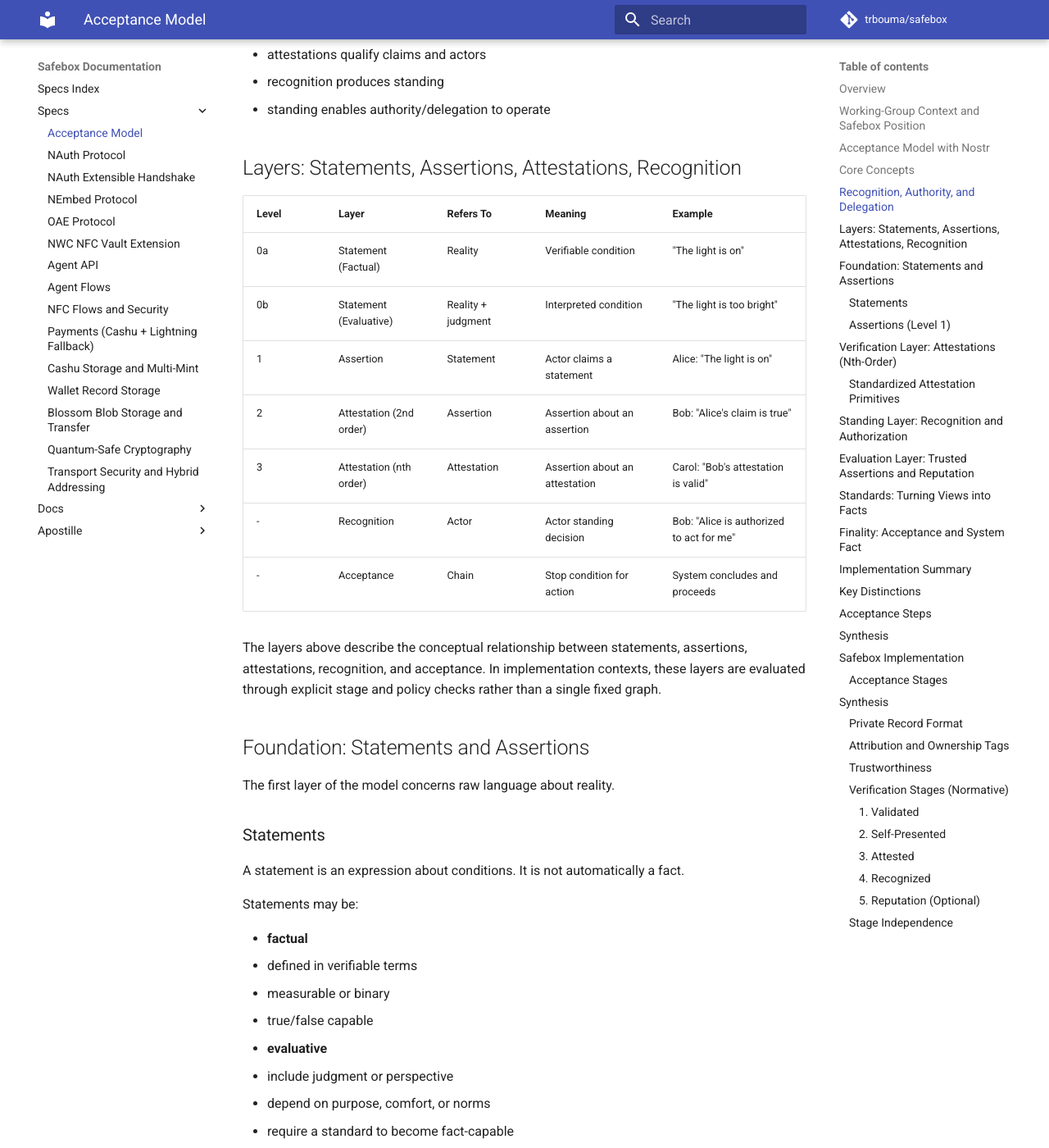
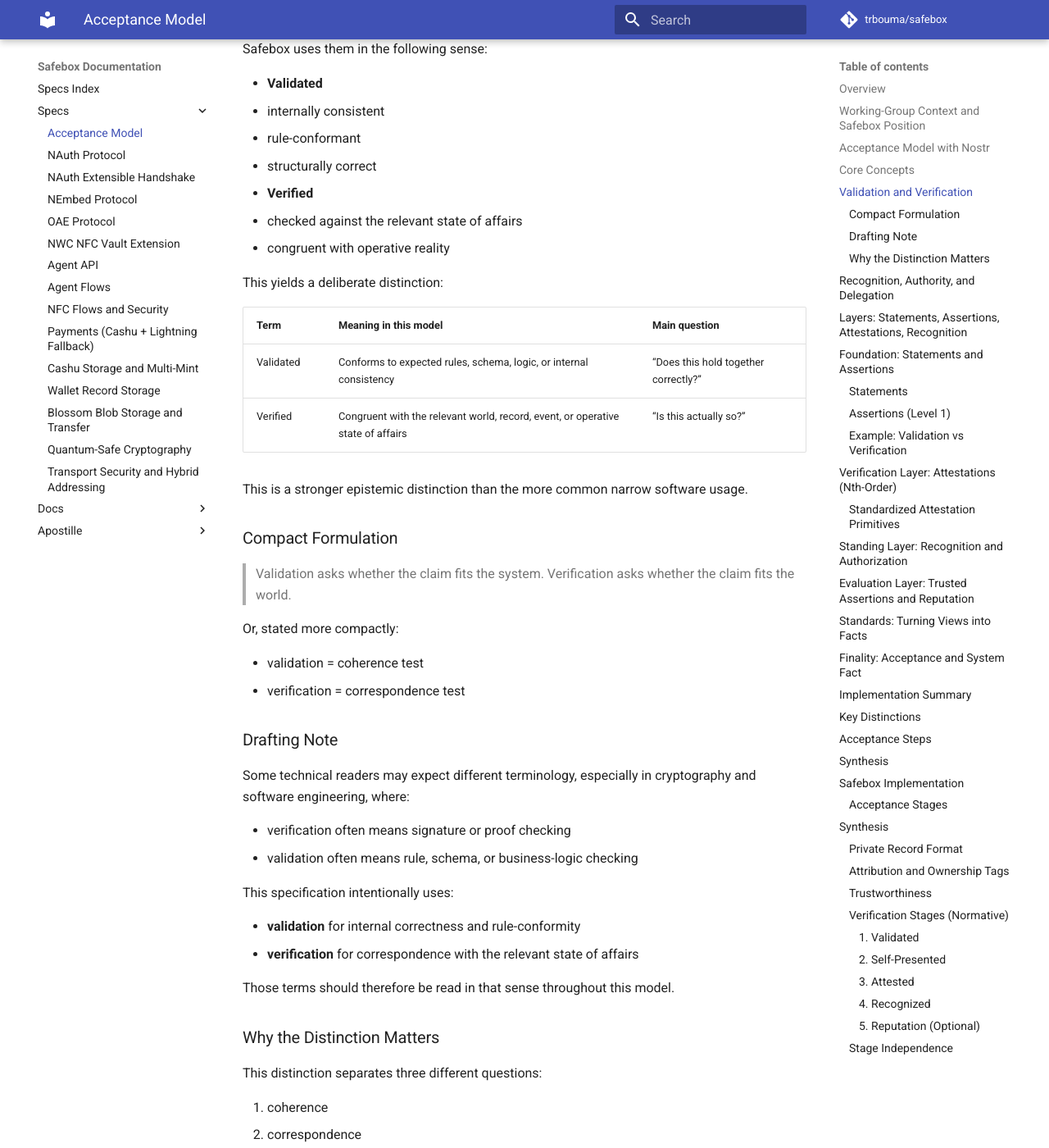
Before and after one commit to trbouma/safebox, an MkDocs documentation site: the page built from docs/specs/ACCEPTANCE-MODEL.md, in a window 1280 px wide and 1400 px high, scrolled down 3142 px. Shown: the whole window at 82% size. Built offline with MkDocs 1.6.1 and Material for MkDocs 9.7.7, drawn with Linux system fonts in a browser that asks for light colours; comment, search, counter and statistics services are not loaded; some of the changed text lies outside the part shown.

Commit message:
Updated: - `/Users/trbouma/projects/safebox-2/docs/specs/ACCEPTANCE-MODEL.md`
What changed:
- added an explicit `Validation and Verification` section
- defined:
  - `Validated Assertion`
  - `Verified Assertion`
- added the drafting note that this usage differs from some software/crypto conventions
- added the compact formulation:
  - `Validation asks whether the claim fits the system. Verification asks whether the claim fits the world.`
- added the invoice-paid example
- updated the implementation summary to include:
  - `Validated`
  - `Verified`
- updated the Safebox acceptance-stage table to include `Verified` as a distinct stage

One important implication:
- the spec now distinguishes between:
  - coherence
  - correspondence
  - acceptance
- which is exactly the stronger epistemic model you were aiming for

If you want a commit message:
- `docs(specs): distinguish validation from verification in the acceptance model`

```diff
--- a/docs/specs/ACCEPTANCE-MODEL.md
+++ b/docs/specs/ACCEPTANCE-MODEL.md
@@ -70,6 +70,7 @@ The model separates:
 
 - reality from language
 - claims from validation
+- validation from verification
 - trust in statements from trust in action
 - truth from recognition
 
@@ -80,11 +81,76 @@ The model separates:
 - **Fact**: A claim that is defined in verifiable terms and can be accepted as true by a system.
 - **View**: A claim that depends on judgment, perspective, or norms rather than factual conditions alone.
 - **Assertion**: A claim put forward by an actor as true, with responsibility attached.
+- **Validated Assertion**: An assertion that has been determined to be internally consistent, properly formed, and compliant with applicable rules, schema, or logical constraints.
+- **Verified Assertion**: An assertion that has been confirmed as congruent with the relevant state of affairs, whether by observation, authoritative record, reliable attestation, or other accepted means of establishing correspondence.
 - **Attestation**: An assertion about another assertion or actor (for example, validity, invalidity, revocation, or control).
 - **Recognition**: A system-level decision to treat an actor as having standing.
 - **Trusted Assertion**: A signed calculation or reputation-style output published by a designated service or authority and used as advisory input.
 - **Acceptance**: A system-level decision to treat a claim-chain as operationally resolved.
 - **System Fact**: A claim that has passed through the system’s required validation, attestation, recognition, and trust stages and is therefore treated as settled and actionable.
+
+## Validation and Verification
+
+In this model, **validation** and **verification** are not synonyms.
+
+Safebox uses them in the following sense:
+
+- **Validated**
+  - internally consistent
+  - rule-conformant
+  - structurally correct
+- **Verified**
+  - checked against the relevant state of affairs
+  - congruent with operative reality
+
+This yields a deliberate distinction:
+
+| Term | Meaning in this model | Main question |
+|---|---|---|
+| Validated | Conforms to expected rules, schema, logic, or internal consistency | “Does this hold together correctly?” |
+| Verified | Congruent with the relevant world, record, event, or operative state of affairs | “Is this actually so?” |
+
+This is a stronger epistemic distinction than the more common narrow software usage.
+
+### Compact Formulation
+
+> Validation asks whether the claim fits the system. Verification asks whether the claim fits the world.
+
+Or, stated more compactly:
+
+- validation = coherence test
+- verification = correspondence test
+
+### Drafting Note
+
+Some technical readers may expect different terminology, especially in cryptography and software engineering, where:
+
+- verification often means signature or proof checking
+- validation often means rule, schema, or business-logic checking
+
+This specification intentionally uses:
+
+- **validation** for internal correctness and rule-conformity
+- **verification** for correspondence with the relevant state of affairs
+
+Those terms should therefore be read in that sense throughout this model.
+
+### Why the Distinction Matters
+
+This distinction separates three different questions:
+
+1. coherence
+2. correspondence
+3. acceptance
+
+That means an assertion may be:
+
+- validated but not verified
+- verified but not yet accepted
+- accepted without being fully verified
+- legally or institutionally recognized despite imperfect verification
+
+This is useful in legal, records, and institutional systems, where system action often depends on more than one kind of sufficiency.
 
 ## Recognition, Authority, and Delegation
 
@@ -154,6 +220,29 @@ Example:
 This is an assertion. It may later be accepted as a fact by the system.
 
 > A statement becomes an assertion when an actor signs it and assumes accountability for it.
+
+### Example: Validation vs Verification
+
+Claim:
+
+- “Invoice #123 is paid.”
+
+Validated:
+
+- invoice identifier exists
+- required fields are present
+- amount format is correct
+- referenced payment record is properly linked
+
+This means the claim is systemically coherent.
+
+Verified:
+
+- settlement actually occurred
+- payment was received by the payee
+- the operative state of affairs is in fact “paid”
+
+This means the claim is congruent with the relevant state of affairs.
 
 ## Verification Layer: Attestations (Nth-Order)
 
@@ -287,7 +376,8 @@ The Acceptance Model can be implemented as a staged pipeline:
 
 | Stage | Description | Technical Primitive |
 | :--- | :--- | :--- |
-| **Validated** | Cryptographic and schema integrity. | NIP-01 signature and schema checks. |
+| **Validated** | Internal correctness, structural integrity, and rule-conformity. | Signature, schema, and system-rule checks. |
+| **Verified** | Congruence with the relevant world, record, event, or operative condition. | Observation, authoritative record, reliable attestation, or accepted correspondence check. |
 | **Attested** | Independent parties vouch for the claim. | Kind 31871 Attestation Event. |
 | **Authorized** | Actor has standing in the system. | Recognition or policy match. |
 | **Trusted** | Reputation or Web-of-Trust thresholds met. | NIP-85 Trusted Assertions, e.g. Kind 30382 or Kind 30383. |
@@ -337,11 +427,12 @@ Safebox implements this model for record acceptance and trust evaluation.
 
 | No. | Stage | Confirmation | Success Criteria |
 |---|---|---|---|
-| 1 | Validated | Record is cryptographically correct | Signature validity and schema checks pass |
-| 2 | Attested | Owner or independent attestation exists | Valid Kind 31871 attestation event or equivalent attestation evidence |
-| 3 | Authorized | Actor appears in recognition/authorization policy | Membership, standing, or policy match |
-| 4 | Trusted | Web-of-Trust or trusted-assertion threshold is met | NIP-85-style score or policy threshold satisfied |
-| 5 | Accepted | Verifier stops asking questions and proceeds | Stop condition reached for the current action |
+| 1 | Validated | Record is internally coherent | Signature, schema, and structural checks pass |
+| 2 | Verified | Record corresponds to the relevant operative state of affairs | Verification method defined by context |
+| 3 | Attested | Owner or independent attestation exists | Valid Kind 31871 attestation event or equivalent attestation evidence |
+| 4 | Authorized | Actor appears in recognition/authorization policy | Membership, standing, or policy match |
+| 5 | Trusted | Web-of-Trust or trusted-assertion threshold is met | NIP-85-style score or policy threshold satisfied |
+| 6 | Accepted | Verifier stops asking questions and proceeds | Stop condition reached for the current action |
 
 Acceptance is evaluated by the verifier. One or more stages may be required depending on verifier policy.
 
```
